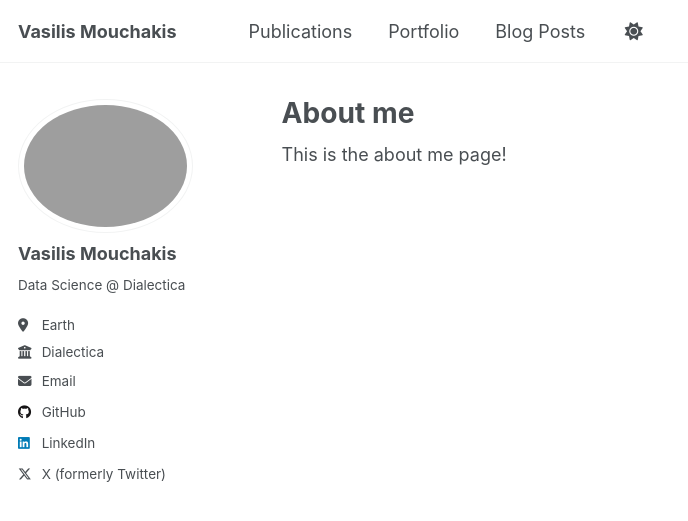
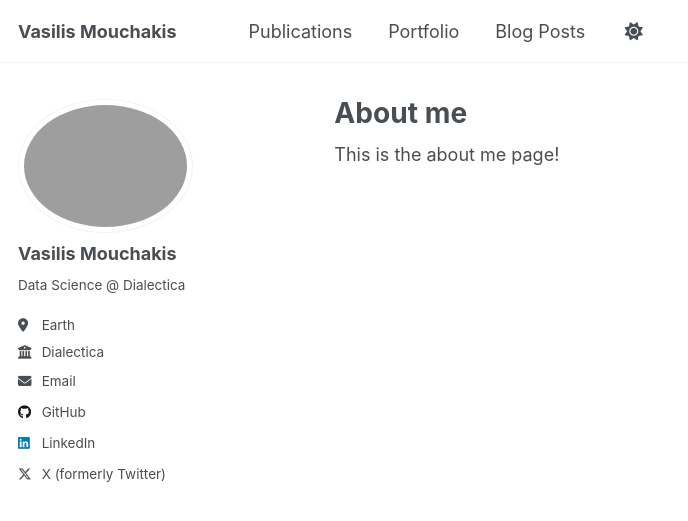
Before and after one commit to vmouchakis/vmouchakis.github.io, a Jekyll site: the page built from _pages/about.md, in a window 1280 px wide. Shown: the top 521 px of the page, without its empty margins (0-688 px from the left). Built offline with Jekyll 4.4.1, drawn with Linux system fonts in a browser that asks for light colours.

Commit message:
add space between side bar and main page

```diff
--- a/_sass/layout/_page.scss
+++ b/_sass/layout/_page.scss
@@ -19,8 +19,8 @@
 .page {
   @include breakpoint($large) {
     @include span(10 of 12 last);
-    @include prefix(0.5 of 12);
-    @include suffix(2 of 12);
+    @include prefix(1 of 12);
+    @include suffix(1.5 of 12);
   }
 
   .page__inner-wrap {
```
